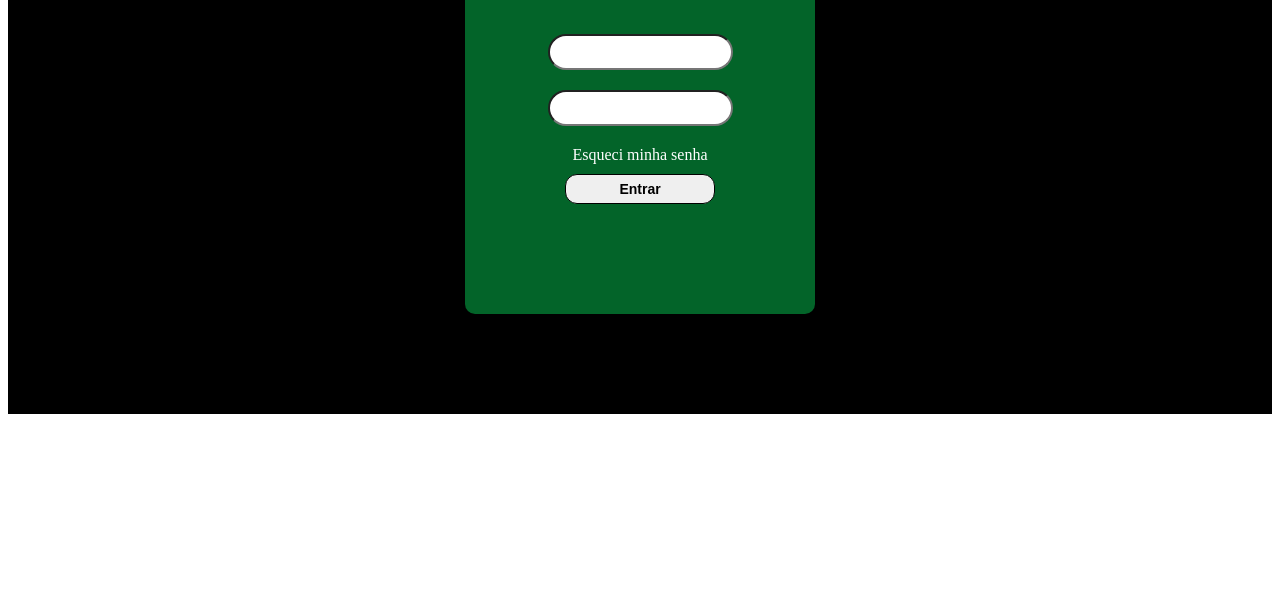
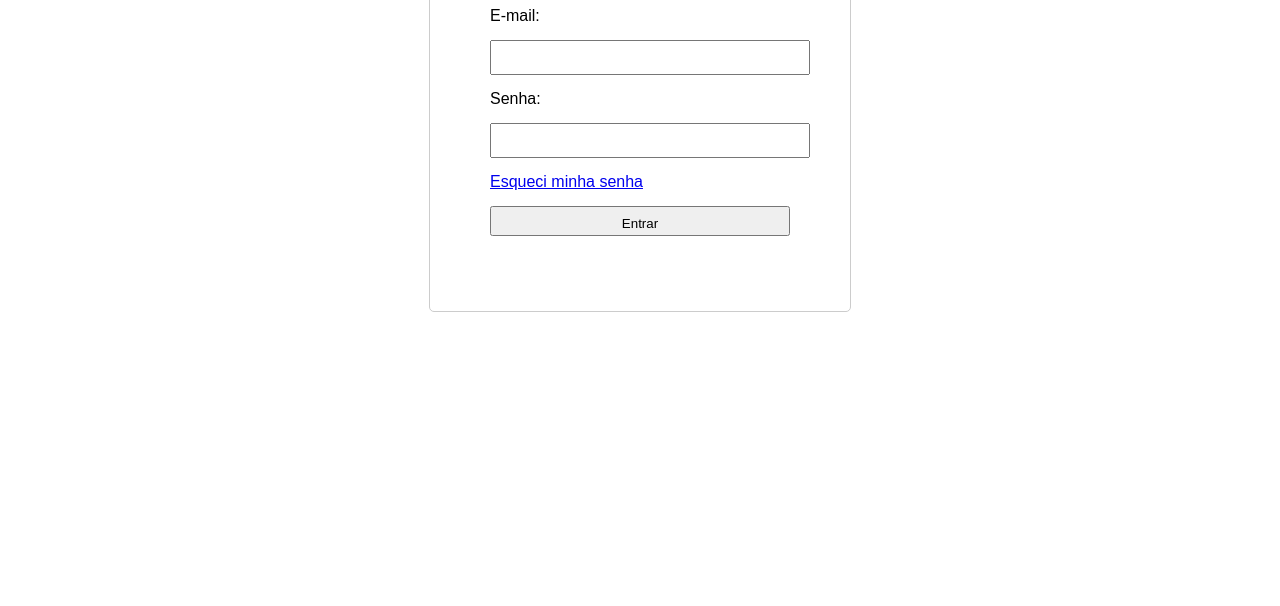
Before and after one commit to IasminAngel/Projeto_Estacionamento, a plain HTML site: page index.html in a window 1280 px wide. Shown: the part 194-800 px from the top of the page. Drawn offline with Linux system fonts and the light colour scheme.

Commit message:
Modificações e estilizações padronizadas feitas

```diff
--- a/index.html
+++ b/index.html
@@ -3,16 +3,20 @@
 <head>
     <meta charset="UTF-8">
     <meta name="viewport" content="width=device-width, initial-scale=1.0">
-    <title>Estacionamento Wallpark</title>
-    <link rel="stylesheet" href="login_style.css">
+    <title>Login Wallpark</title>
+    <!-- Estacionamento Wallpark mudado para Login Wallpark -->
+    <link rel="stylesheet" href="/styles/style_geral.css">
 </head>
 <body>
     <div class="object">
         <div class="login_screen">
+            <h1>Login Wallpark</h1>
+            <label>E-mail:</label>
             <input class="input" type="text">
-            <input class="input" type="password" name="" id="">
-            <a href="#">Esqueci minha senha</a>
-            <Button class="entry">Entrar</Button>
+            <label>Senha:</label>
+            <input class="input" type="password">
+            <a href="#">Esqueci minha senha</a> <!-- Não sei se é necessário, mas melhor deixar aplicado por enquanto -->
+            <button class="entry">Entrar</button>
 
         </div>
 
--- a/login_style.css
+++ /dev/null
@@ -1,43 +0,0 @@
-.object{
-    display: flex;
-    align-items: center;
-    justify-content: center;
-    height: 600px;
-    background-color: rgb(0, 0, 0);
-   }
-   .login_screen{
-       display: flex;
-       align-items: center;
-       justify-content: center;
-       flex-direction: column;
-       background-color: rgba(6, 161, 66, 0.623);
-       height: 400px;
-       width: 350px;
-       border-radius: 10px;
-   }
-
-
-
-   .input{
-       border-radius: 25px;
-       background-color: rgb(255, 255, 255);
-       color: rgb(0, 0, 0);
-       height: 30px;
-       margin: 10px;
-   }
-
-   a{
-       text-decoration: none;
-       margin: 10px;
-       color: rgb(255, 255, 255);
-   }
-
-   .entry{
-       width: 150px;
-       height: 30px;
-       border: 1px solid ;
-       border-radius: 12px;
-       font-size: 14px;
-       font-weight: 700;
-       cursor: pointer;
-   }
--- a/sistema.js
+++ b/scripts/sistema.js
@@ -27,7 +27,7 @@ document.getElementById("formCadastro").addEventListener("submit", function(even
         veiculos.push({ cor, modelo, placa });
     } else if (acao === "alterar") {
         // Alteração de veículo
-        const placaAlterar = prompt("Digite a placa do veículo que deseja alterar:");
+        const placaAlterar = prompt("Confirme a placa do veículo que deseja alterar:");
         const veiculoParaAlterar = veiculos.find(veiculo => veiculo.placa === placaAlterar);
 
         if (veiculoParaAlterar) {
@@ -39,7 +39,7 @@ document.getElementById("formCadastro").addEventListener("submit", function(even
         }
     } else if (acao === "excluir") {
         // Exclusão de veículo
-        const placaExcluir = prompt("Digite a placa do veículo que deseja excluir:");
+        const placaExcluir = prompt("Confirme a placa do veículo que deseja excluir:");
         veiculos = veiculos.filter(veiculo => veiculo.placa !== placaExcluir);
     }
 
--- /dev/null
+++ b/styles/style_form.css
@@ -0,0 +1,3 @@
+.veiculos-lista {
+    margin-top: 20px;
+}
--- /dev/null
+++ b/styles/style_geral.css
@@ -0,0 +1,20 @@
+body {
+    font-family: Arial, sans-serif;
+}
+.form-container, .login_screen{
+    width: 300px;
+    margin: 60px auto;
+    padding: 60px;
+    border: 1px solid #ccc;
+    border-radius: 5px;
+}
+input, select, button {
+    width: 100%;
+    margin: 15px 0;
+    padding: 8px;
+}
+
+.entry{
+    height: 30px;
+    cursor: pointer;
+}
```
Also changed, not shown: indexForm.html (+3 -21 lines), styles/login_style.css (added, +43 -0 lines), 1 other file.
